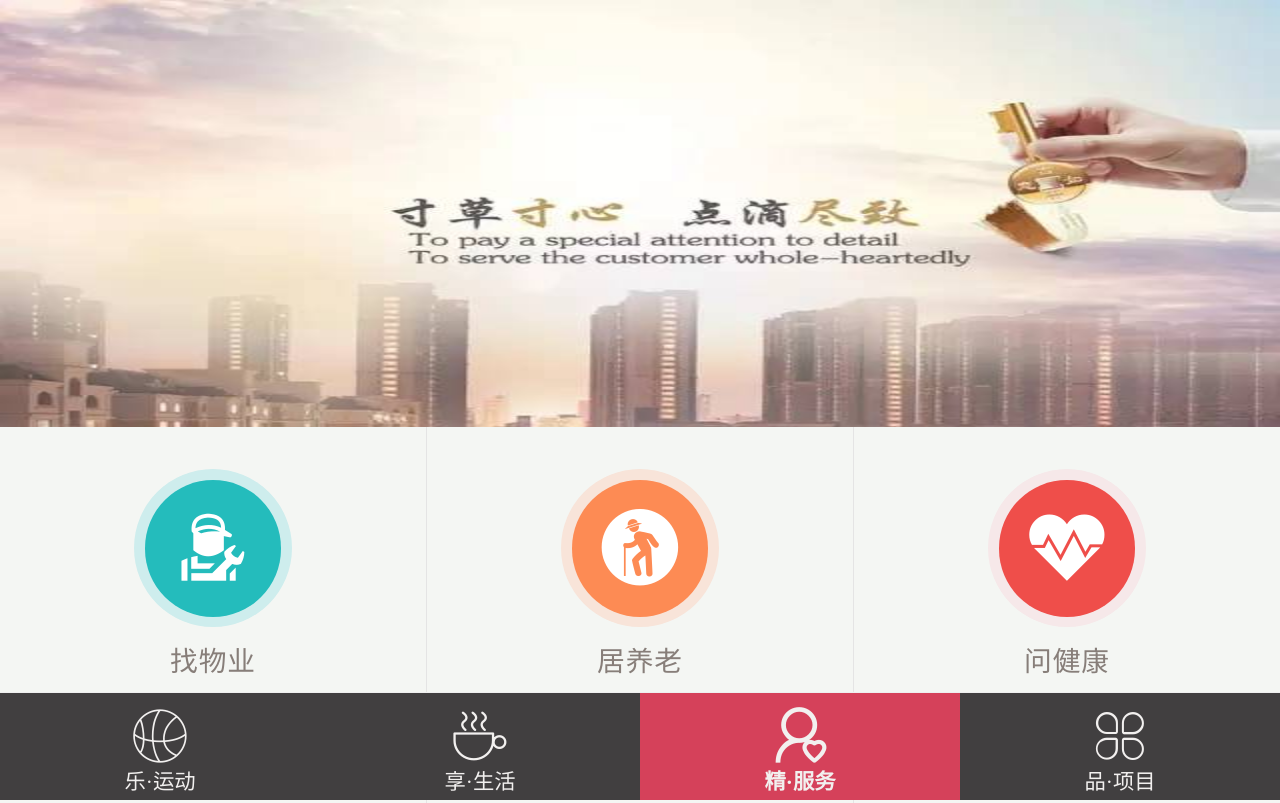
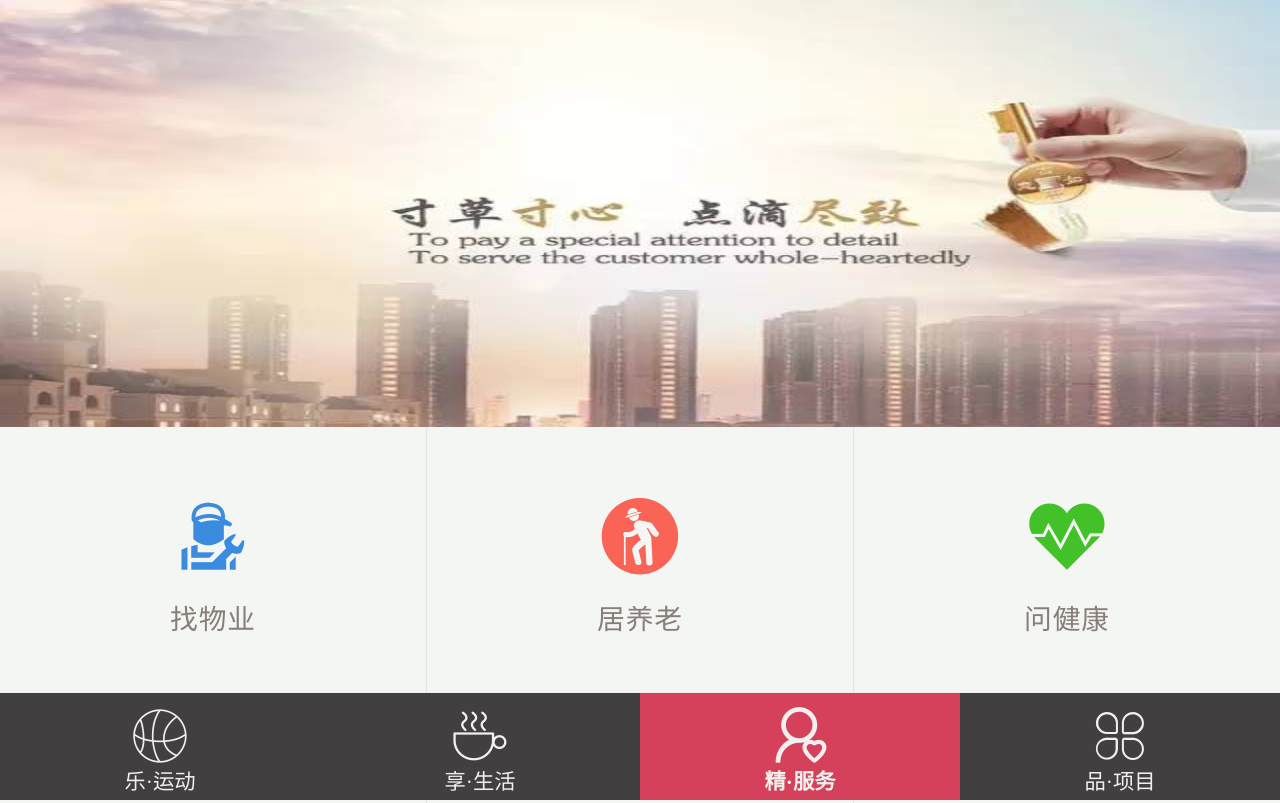
Before and after one commit to yangke687/gulp-corp-ui, a website: page src/page02.html in a window 1280 px wide. Shown: the top 803 px of the page. Drawn offline with nearby package versions, Linux system fonts and the light colour scheme; files that its build step writes are made by us from their sources.

Commit message:
no circle

```diff
--- a/src/less/colors.less
+++ b/src/less/colors.less
@@ -40,9 +40,9 @@
 @hotelTitleColor: #1e2839;
 @hotelAddrColor: #b9b4c6;
 
-.iconWhite{
-	color: #FFF !important;
-}
+// .iconWhite{
+// 	color: #FFF !important;
+// }
 
 .iconBlue{
 	color: @iconBlue !important;
@@ -64,7 +64,7 @@
 	color: @mainColor;
 }
 
-.iconWrapperGreen{
+/*.iconWrapperGreen{
 	background-color: @iconWrapperGreen !important;
 }
 
@@ -78,9 +78,9 @@
 
 .iconWrapperBlue{
 	background-color: @iconWrapperBlue !important;
-}
+}*/
 
-.transparent.green{
+/*.transparent.green{
 	background-color: @iconTransparentGreen;
 }
 
@@ -94,4 +94,4 @@
 
 .transparent.blue{
 	background-color: @iconTransparentBlue;
-}
+}*/
--- a/src/less/main.less
+++ b/src/less/main.less
@@ -29,8 +29,9 @@
 				margin: 0 auto;
 				.w(64);
 				.h(64);
-				background: @mainBlockBgColor;
-				border-radius: 50%;
+				//background: @mainBlockBgColor;
+				// border-radius: 50%;
+				background: @mainBgColor;
 				.iconfont{
 					display: block;
 					margin: 0 auto;
@@ -40,7 +41,7 @@
 				}
 				& ~ span{
 					display: block;
-					.mt(10);
+					//.mt(10);
 					.mb(10);
 					.fs(13);
 					color: @mainBlockTextColor;
@@ -48,11 +49,11 @@
 					letter-spacing: 1px;
 				}
 				&.transparent{
-					border-radius: 50%;
-					.pt(5);
-					.pb(5);
-					.pl(5);
-					.pr(5);
+					// border-radius: 50%;
+					// .pt(5);
+					// .pb(5);
+					// .pl(5);
+					// .pr(5);
 				}
 			}
 			&.pending{
--- a/src/page02.html
+++ b/src/page02.html
@@ -22,7 +22,7 @@
 				<li class="ta-c">
 					<div class="ta-c transparent green">
 						<div class="ta-c iconWrapperGreen">
-							<span class="iconfont icon-pm iconWhite"></span>
+							<span class="iconfont icon-pm iconBlue iconWhite"></span>
 						</div>
 					</div>
 					<span>找物业</span>
@@ -31,7 +31,7 @@
 					<a href="http://mp.weixin.qq.com/s/GPtHv9snEmyEyJApAXugEw">
 						<div class="ta-c transparent orange">
 							<div class="ta-c iconWrapperOrange">
-								<span class="iconfont icon-old iconWhite"></span>
+								<span class="iconfont icon-old  iconRed iconWhite"></span>
 							</div>
 						</div>
 						<span>居养老</span>
@@ -41,7 +41,7 @@
 					<a href="http://a.eqxiu.com/s/SJa1cnzZ">
 						<div class="ta-c transparent red">
 							<div class="ta-c iconWrapperRed">
-								<span class="iconfont icon-health iconWhite"></span>
+								<span class="iconfont icon-health iconGreen iconWhite"></span>
 							</div>
 						</div>
 						<span>问健康</span>
```
Also changed, not shown: src/page01.html (+2 -2 lines), src/page03.html (+1 -1 lines).
